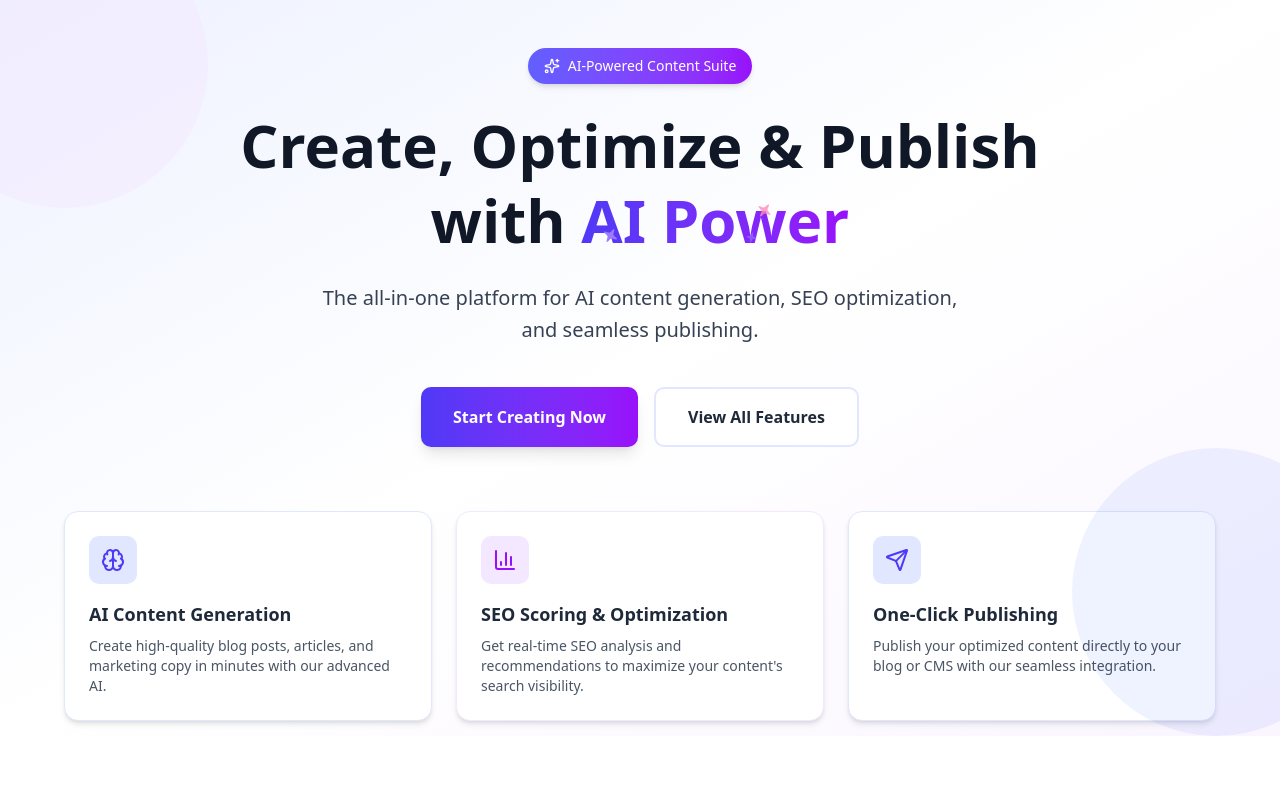
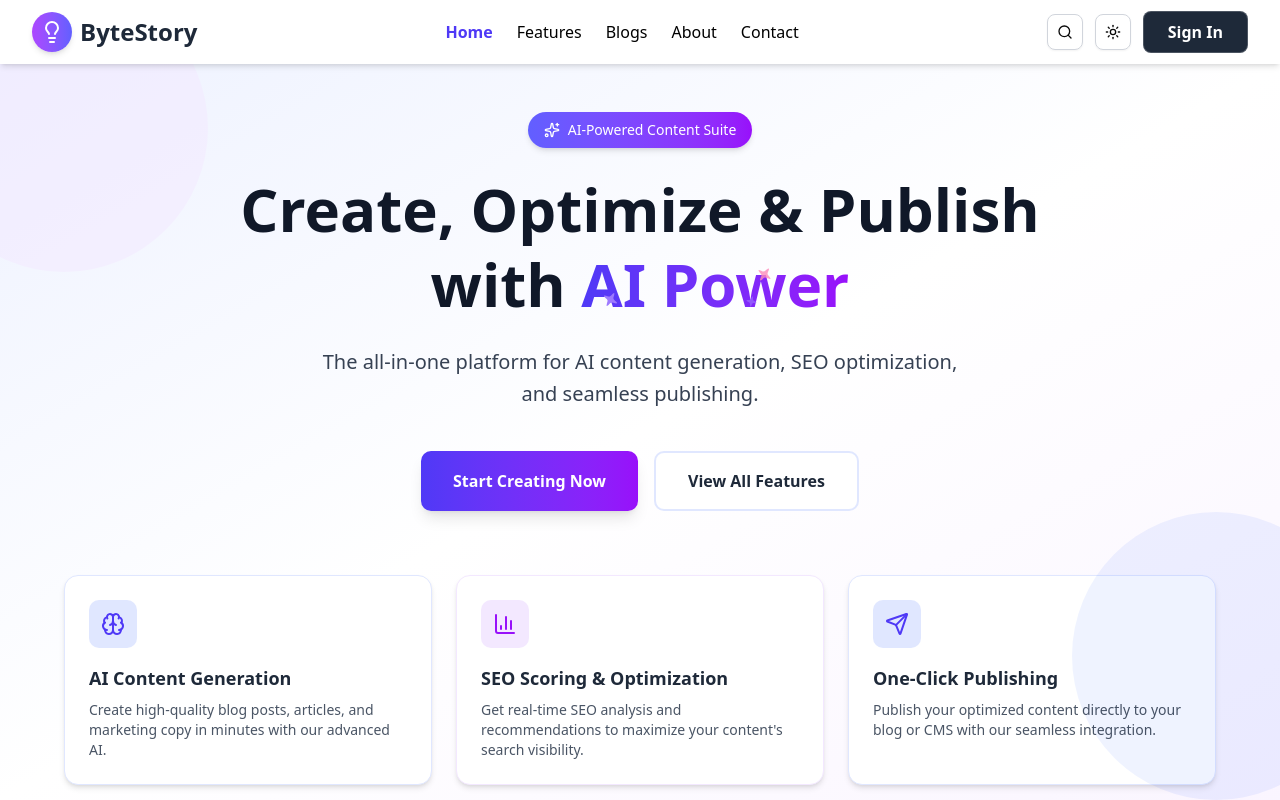
Before and after one commit to shahnewaz5646455/ByteStory, a Next.js app: page / in a window 1280 px wide. Shown: the top 800 px of the page. Built offline with nearby package versions, Linux system fonts and the light colour scheme.

Commit message:
fix navbar issue

```diff
--- a/src/app/layout.js
+++ b/src/app/layout.js
@@ -3,6 +3,7 @@ import "./globals.css";
 import { ToastContainer } from "react-toastify";
 import { ThemeProvider } from "../../components/theme-provider";
 import GlobalStoreProvider from "@/components/ui/Application/GlobalStoreProvider";
+import Navbar from "../../components/Navbar";
 
 const geistSans = Geist({
   variable: "--font-geist-sans",
@@ -32,8 +33,9 @@ export default function RootLayout({ children }) {
           enableSystem
           disableTransitionOnChange
         >
+
           <GlobalStoreProvider>
-            <r />
+            <Navbar />
             {children}
           </GlobalStoreProvider>
           <ToastContainer />
```
